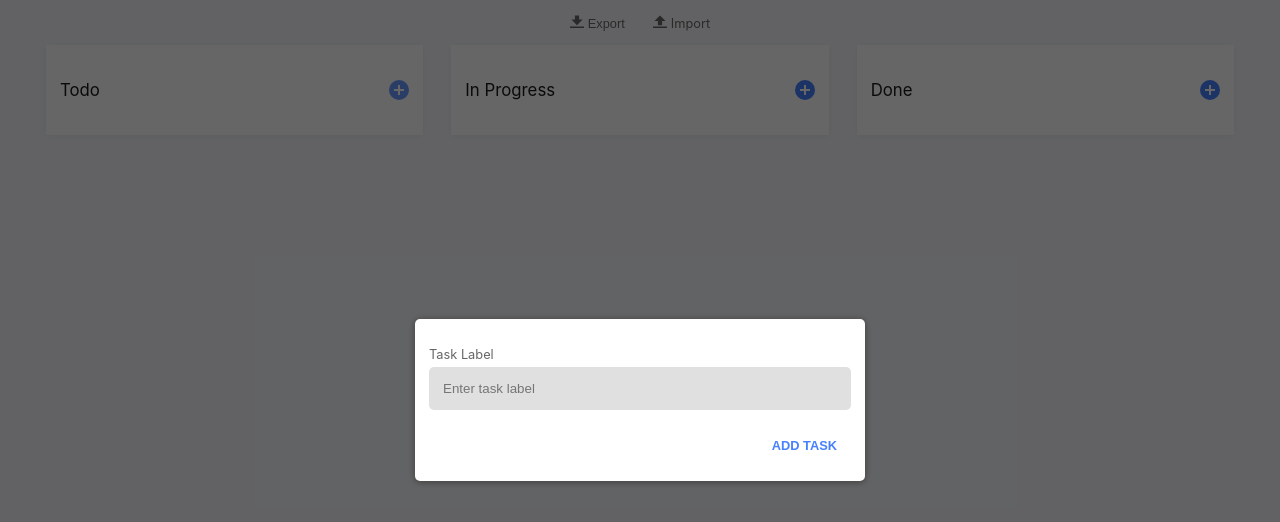
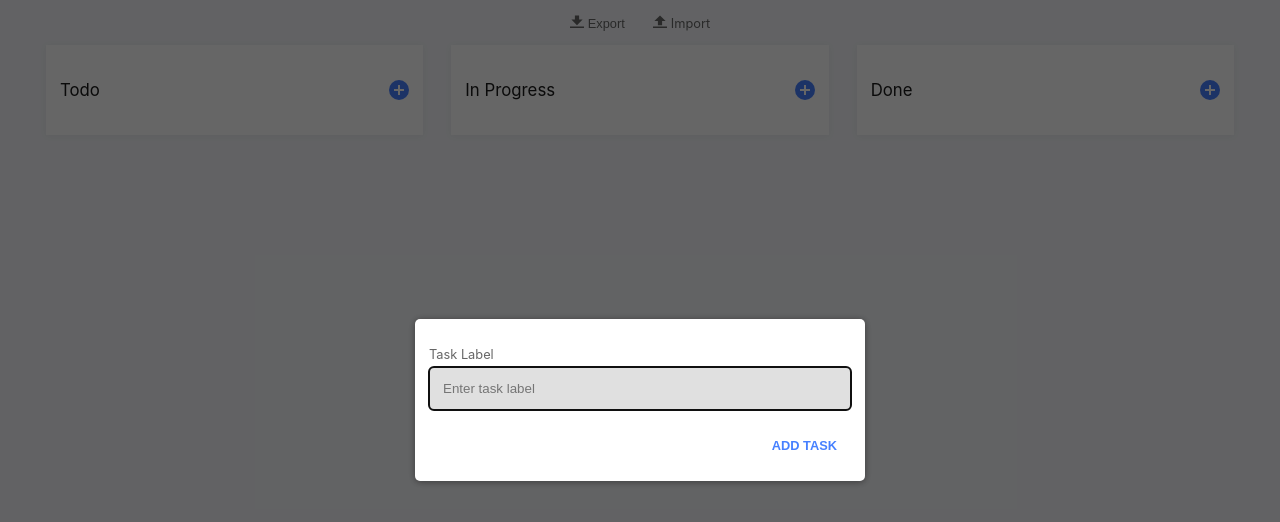
Before and after one commit to 7h1b0/todos, a Preact app: page / in a window 1280 px wide. Both pictures are taken after a click on the button 399 px from the left and 90 px from the top of the page. Shown: the top 522 px of the page. Built offline with nearby package versions, Linux system fonts and the light colour scheme.

Commit message:
feat: focus input

```diff
--- a/src/components/AddTask.js
+++ b/src/components/AddTask.js
@@ -1,5 +1,5 @@
 import { h } from 'preact';
-import { useState } from 'preact/hooks';
+import { useRef, useEffect, useState } from 'preact/hooks';
 
 import { useTaskDispatch } from 'contexts/TaskContext';
 import { useModal } from 'contexts/ModalContext';
@@ -9,6 +9,13 @@ function AddTask() {
   const { closeModal, payload } = useModal();
   const dispatch = useTaskDispatch();
   const [title, setTitle] = useState(null);
+
+  const inputEl = useRef(null);
+  useEffect(() => {
+    if (inputEl.current != null && document.activeElement !== inputEl.current) {
+      inputEl.current.focus();
+    }
+  }, []);
 
   const handleSubmit = (e) => {
     e.preventDefault();
@@ -21,6 +28,7 @@ function AddTask() {
       <label>
         Task Label
         <input
+          ref={inputEl}
           name="add"
           type="text"
           onInput={(e) => setTitle(e.target.value)}
```
